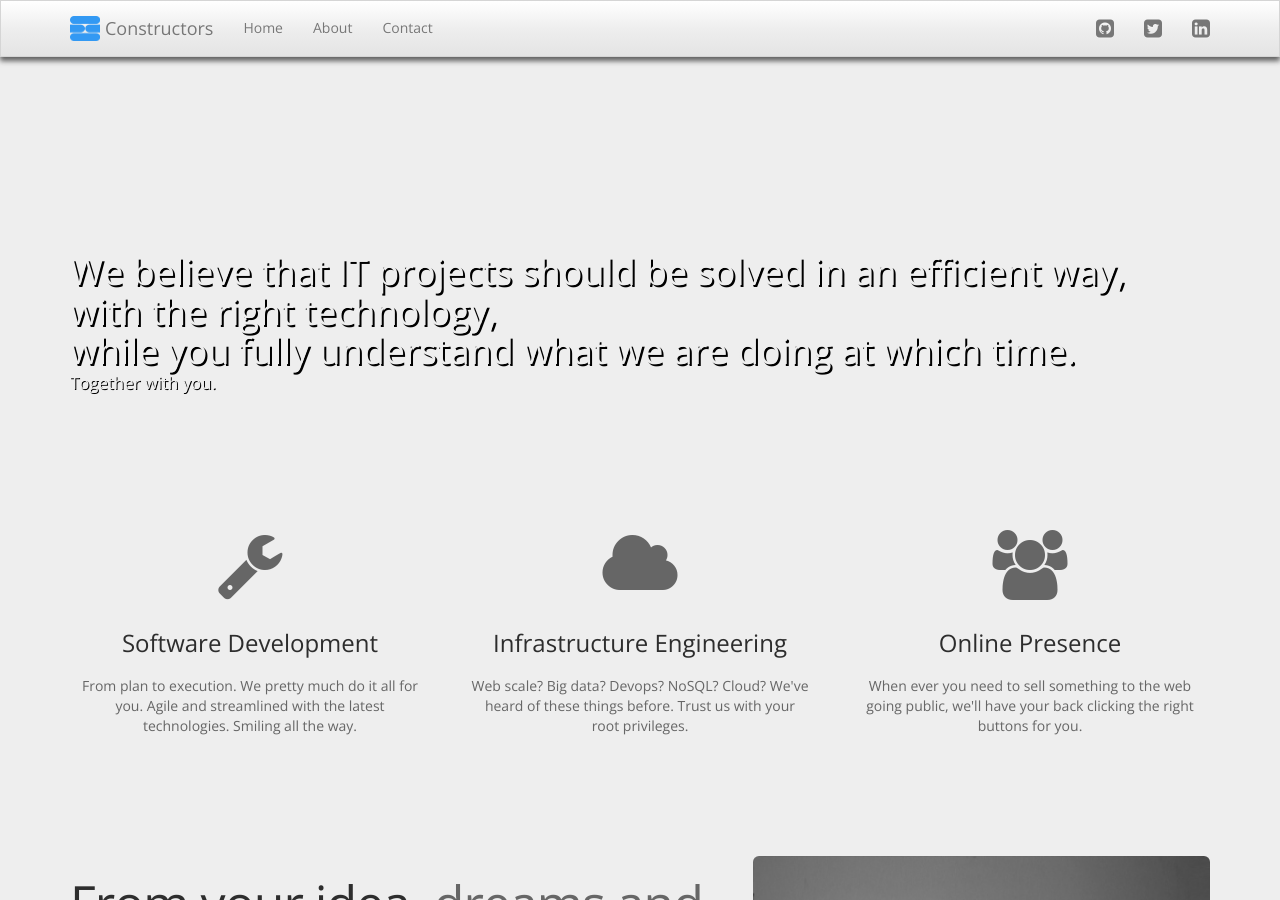
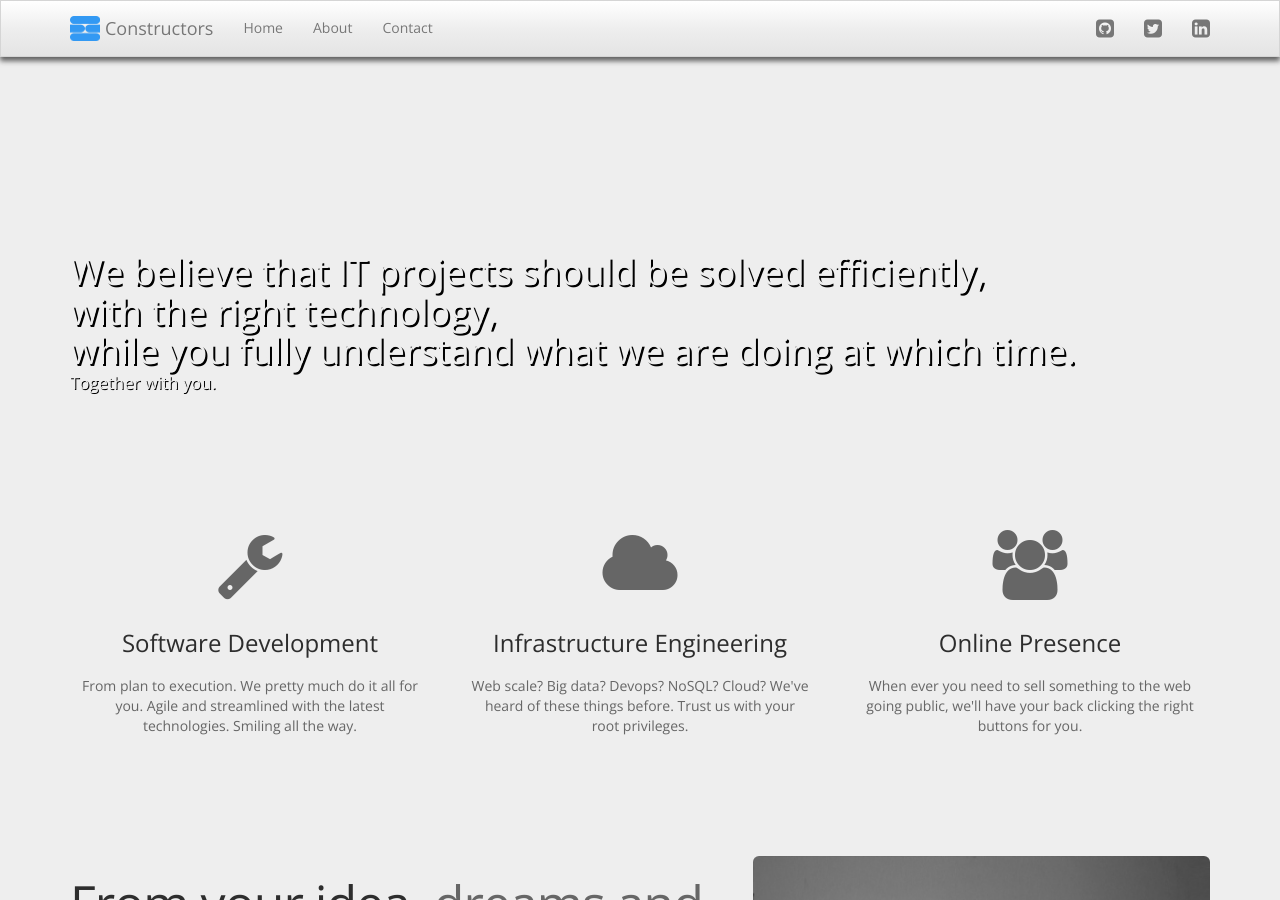
Before and after one commit to constructors/constructors.nl, a Jekyll site: the page built from index.html, in a window 1280 px wide and 900 px high. Built offline with Jekyll 4.4.1, drawn with Linux system fonts in a browser that asks for light colours; nearby versions of some CDN libraries; Markdown is read by kramdown in place of the engine named in the settings.

Commit message:
Shorter marketing.

```diff
--- a/index.html
+++ b/index.html
@@ -7,7 +7,7 @@ body: front-page
 <div class="backdrop"></div>
 
 <section class="container eindhoven-header">
-  <h1>We believe that IT projects should be solved in an efficient way,<br>
+  <h1>We believe that IT projects should be solved efficiently,<br>
     with the right technology,<br>
     while you fully understand what we are doing at which time.</h1>
   <span>Together with you.</span>
```
